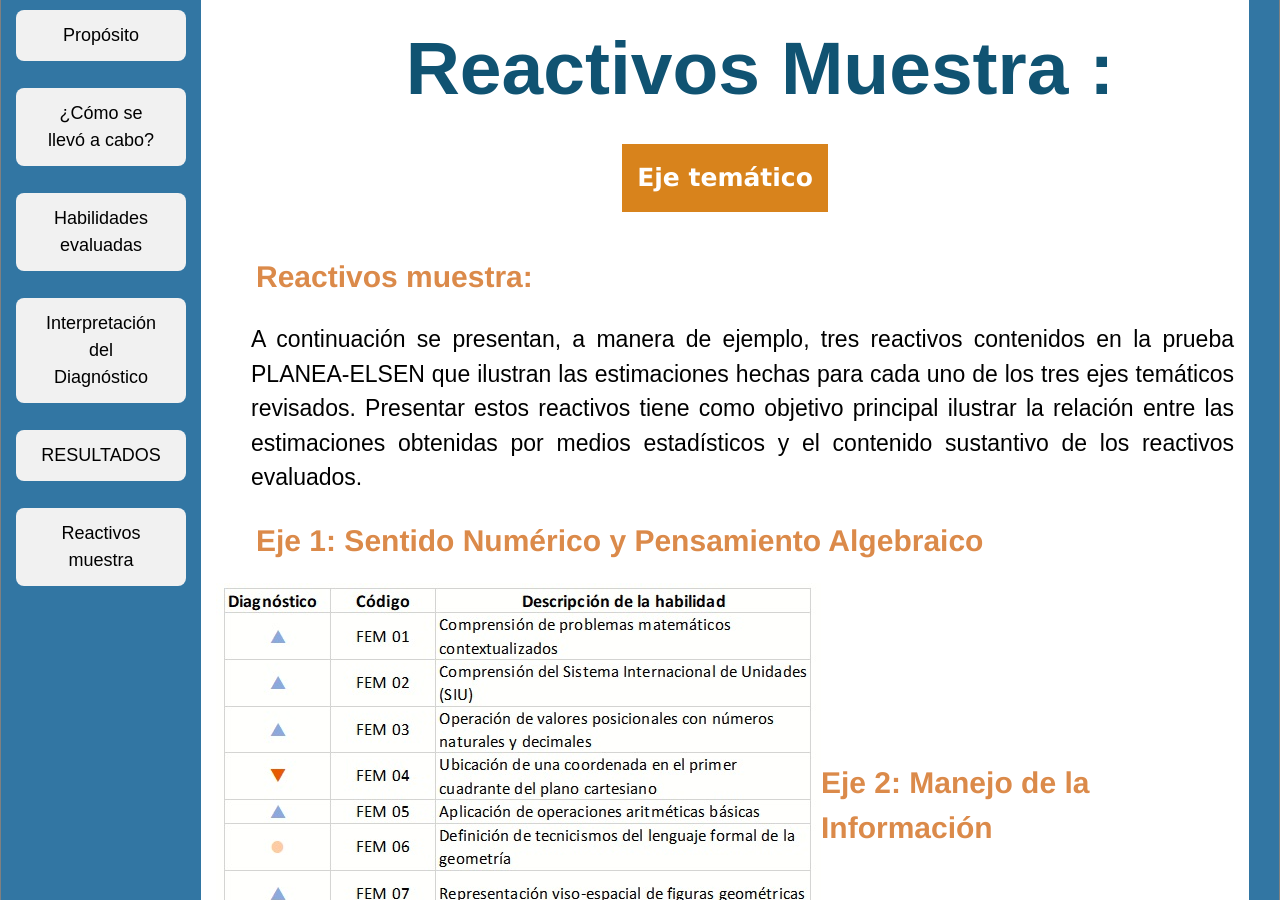
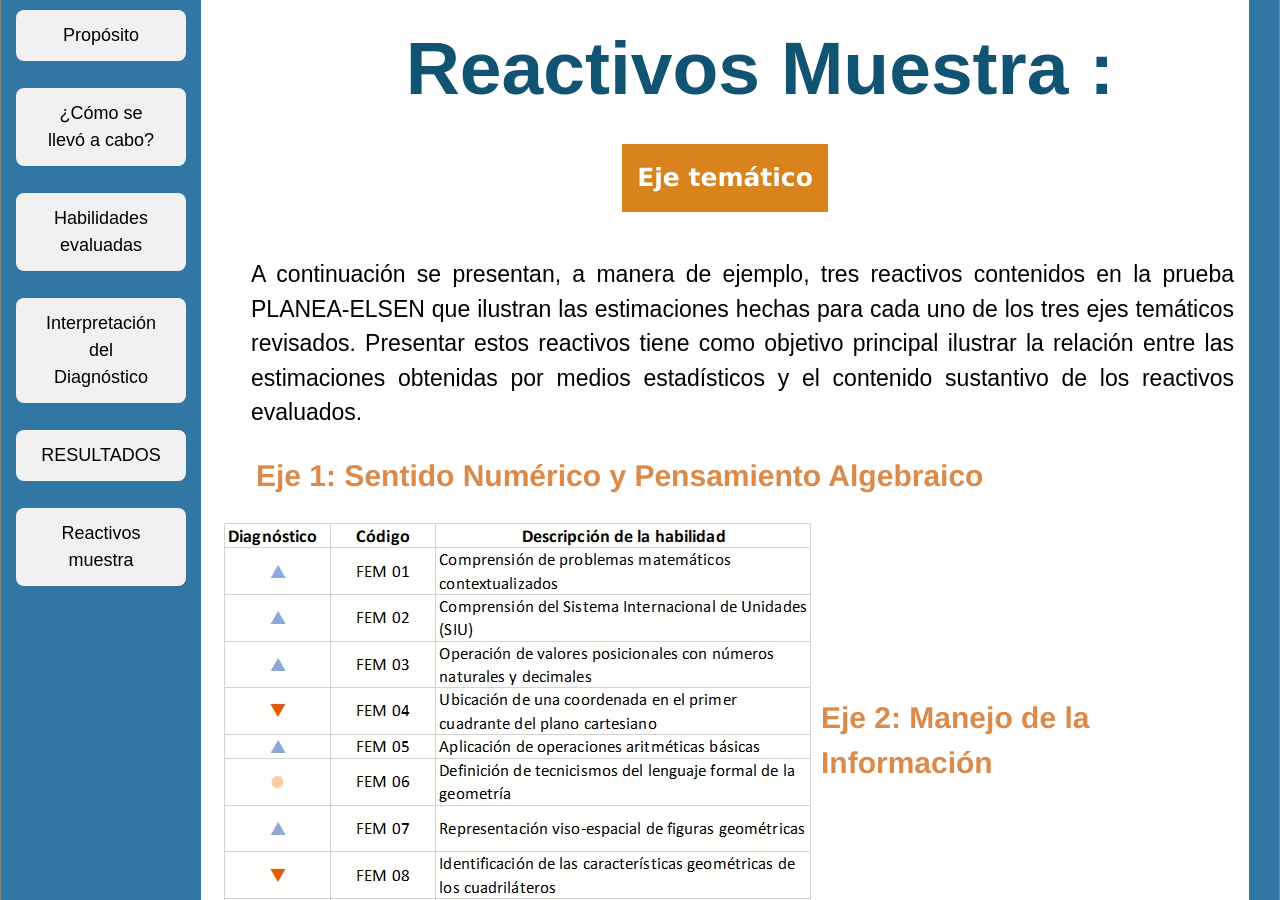
Before and after one commit to rimedie/rimedie.github.io, a Jekyll site: the page built from PLANEA-ELSEN_2015/Reactivos_Muestra.html, in a window 1280 px wide and 900 px high, scrolled down 362 px. Built offline with Jekyll 4.4.1, drawn with Linux system fonts in a browser that asks for light colours.

Commit message:
Update Reactivos_Muestra.html

```diff
--- a/PLANEA-ELSEN_2015/Reactivos_Muestra.html
+++ b/PLANEA-ELSEN_2015/Reactivos_Muestra.html
@@ -3,8 +3,6 @@
 title: Detalles sobre Diagnóstico Nacional Feb,2019
 ---
 <div class="blurb">
-
-    <h2 class="interact">Reactivos muestra:</h2>
 
 <p>A continuación se presentan, a manera de ejemplo, tres reactivos contenidos en la prueba PLANEA-ELSEN que ilustran las estimaciones hechas para cada uno de los tres ejes temáticos revisados. Presentar estos reactivos tiene como objetivo principal ilustrar la relación entre las estimaciones obtenidas por medios estadísticos y el contenido sustantivo de los reactivos evaluados.</p>
 
```
